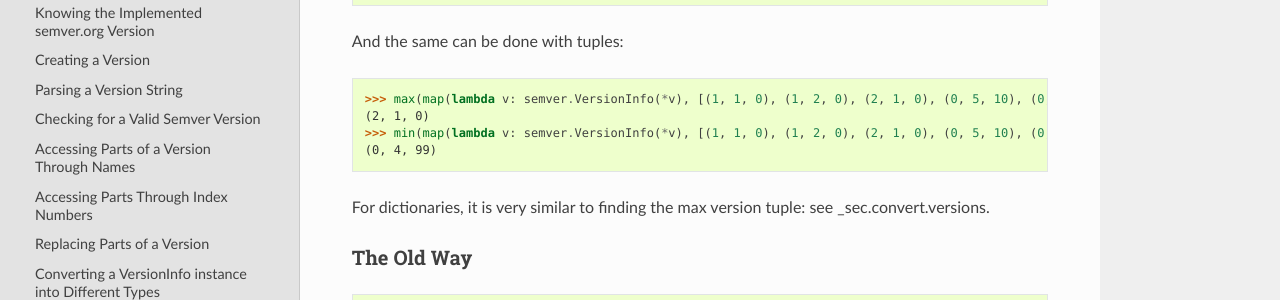
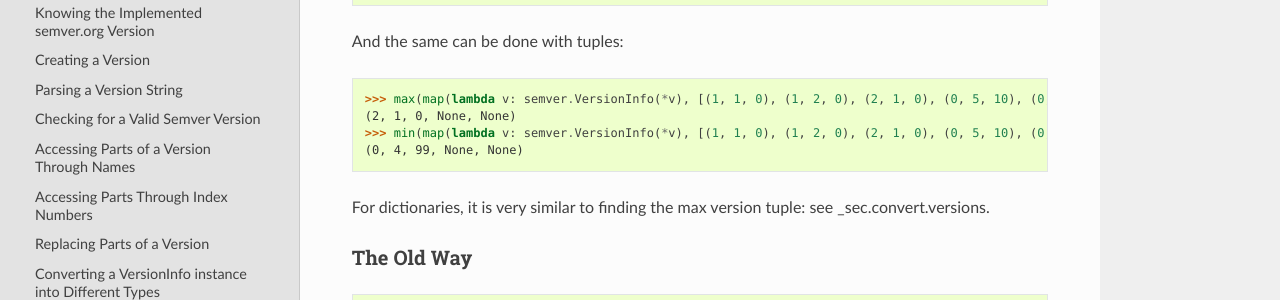
Before and after one commit to python-semver/python-semver, a Sphinx documentation site: the page built from docs/usage.rst, in a window 1280 px wide and 900 px high, scrolled down 9973 px. Shown: the part 151-451 px from the top of the window. Built offline with Sphinx 7.4.7 and the Read the Docs theme 2.0.0, drawn with Linux system fonts in a browser that asks for light colours.

Commit message:
Apply suggestion to make doctests pass
Co-authored-by: Tom Schraitle <tomschr@users.noreply.github.com>

```diff
--- a/docs/usage.rst
+++ b/docs/usage.rst
@@ -513,10 +513,10 @@
 
 .. code-block:: python
 
-    >>> max(map(lambda v: semver.VersionInfo(*v), [(1, 1, 0), (1, 2, 0), (2, 1, 0), (0, 5, 10), (0, 4, 99)]))).to_tuple()
-    (2, 1, 0)
-    >>> min(map(lambda v: semver.VersionInfo(*v), [(1, 1, 0), (1, 2, 0), (2, 1, 0), (0, 5, 10), (0, 4, 99)]))).to_tuple()
-    (0, 4, 99)
+    >>> max(map(lambda v: semver.VersionInfo(*v), [(1, 1, 0), (1, 2, 0), (2, 1, 0), (0, 5, 10), (0, 4, 99)])).to_tuple()
+    (2, 1, 0, None, None)
+    >>> min(map(lambda v: semver.VersionInfo(*v), [(1, 1, 0), (1, 2, 0), (2, 1, 0), (0, 5, 10), (0, 4, 99)])).to_tuple()
+    (0, 4, 99, None, None)
 
 For dictionaries, it is very similar to finding the max version tuple: see :ref:`_sec.convert.versions`.
 
```
